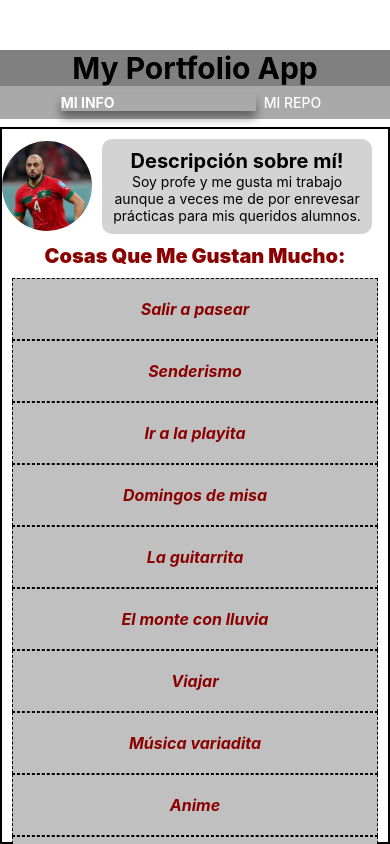
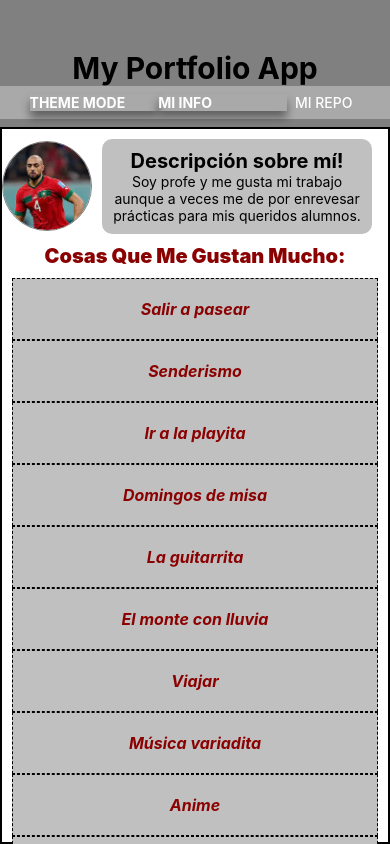
Before and after one commit to AlvaroNegrin/PGL-App-Modificada, a React Native app in the folder app-modificada/: screen / in a window 390 px wide. Shown: the top 844 px of the page. Built offline with nearby package versions, Linux system fonts and the light colour scheme.

Commit message:
feat(): Create a button and a useState to control de theme mode

```diff
--- a/app-modificada/App.tsx
+++ b/app-modificada/App.tsx
@@ -1,17 +1,30 @@
 import { useState } from 'react';
-import { Button, Pressable, ScrollView, StyleSheet, Text, View, Image } from 'react-native';
-import QRCode from 'react-native-qrcode-svg';
-import { styles } from './styles/MainStyles';
+import { View } from 'react-native';
+import { setMainStyles } from './styles/MainStyles';
 import Header from './components/Header';
 import Body from './components/Body';
+import { darkTheme, lightTheme } from './styles/ColorThemes';
 
 export default function App() {
   const [displayMyQR, setDisplayMyQR] = useState(true);
+  const [isDarkMode, setIsDarkMode] = useState(false);
+  const handleThemeMode = () => {
+    setIsDarkMode((prevTheme) => !prevTheme);
+  };
+  const theme = isDarkMode ? darkTheme : lightTheme;
+  const styles = setMainStyles(theme);
 
   return (
     <View style={styles.container}>
-      <Header title='My Portfolio App' onPressInfo={() => setDisplayMyQR(true)} onPressRepo={() => setDisplayMyQR(false)}/>
-      <Body displayMyQR = {displayMyQR}/>
+      <Header
+        title='My Portfolio App'
+        onPressInfo={() => setDisplayMyQR(true)}
+        onPressRepo={() => setDisplayMyQR(false)}
+        handleThemeMode={handleThemeMode}
+        isDarkMode={isDarkMode}
+        theme={theme}
+      />
+      <Body displayMyQR = {displayMyQR} isDarkMode={isDarkMode}/>
     </View>
   );
 }
--- a/app-modificada/components/Body.tsx
+++ b/app-modificada/components/Body.tsx
@@ -1,16 +1,20 @@
 import React from 'react'
 import PropTypes from 'prop-types'
 import { FlatList, Image, ScrollView, Text, View } from 'react-native'
-import { styles } from '../styles/MainStyles'
+import { setMainStyles } from '../styles/MainStyles'
 import QRCode from 'react-native-qrcode-svg'
 import { Card } from './Card'
 import { cards } from '../data/Cards'
+import { darkTheme, lightTheme, Theme } from '../styles/ColorThemes'
 
 type BodyProps = {
     displayMyQR: boolean
+    isDarkMode: boolean
 }
 
-const Body = ({displayMyQR}: BodyProps) => {
+const Body = ({displayMyQR, isDarkMode}: BodyProps) => {
+    const theme = isDarkMode ? darkTheme : lightTheme;
+    const styles = setMainStyles(theme);
   return (
     <>
       {displayMyQR ? (
@@ -31,7 +35,7 @@ const Body = ({displayMyQR}: BodyProps) => {
               Cosas que me gustan mucho:
             </Text>
             <FlatList style={styles.bodyItemList} data={cards} renderItem={({item}) => (
-                <Card info={item.info} />)}
+                <Card info={item.info} isDarkMode={isDarkMode} />)}
                 keyExtractor={(item, index) => `${index}-${item.info}`}>
             </FlatList>
           </View>
--- a/app-modificada/components/Card.tsx
+++ b/app-modificada/components/Card.tsx
@@ -1,12 +1,15 @@
 import React from 'react';
 import { Text, View } from 'react-native';
-import { styles } from '../styles/MainStyles';
+import { setMainStyles } from '../styles/MainStyles';
+import { darkTheme, lightTheme, Theme } from '../styles/ColorThemes';
 
 export type CardProps = {
   info: string
+  isDarkMode?: boolean
 }
-export const Card = (props: CardProps) => {
-  const {info} = props;
+export const Card = ({info, isDarkMode}: CardProps) => {
+    const theme = isDarkMode ? darkTheme : lightTheme;
+  const styles = setMainStyles(theme);
   return (
     <Text style={styles.bodyItem}>{info}</Text>
   )
--- a/app-modificada/components/Header.tsx
+++ b/app-modificada/components/Header.tsx
@@ -1,23 +1,32 @@
 import React from 'react'
 import { View, Text, Pressable, Button } from 'react-native'
-import { styles } from '../styles/MainStyles'
+import { setMainStyles} from '../styles/MainStyles'
+import { Theme } from '../styles/ColorThemes'
 
 type HeaderProps = {
     title: string
     onPressInfo: () => void
     onPressRepo: () => void
+    handleThemeMode: () => void
+    isDarkMode: boolean
+    theme: Theme
 }
 
 export const Header = (props: HeaderProps) => {
-    const {title, onPressInfo, onPressRepo} = props
+    const {title, onPressInfo, onPressRepo, handleThemeMode, isDarkMode, theme} = props
+    const styles = setMainStyles(theme);
   return (
       <View style={styles.headerContainer}>
         <Text style={styles.headerTitle}>{title}</Text>
         <View style={styles.buttonsContainer}>
+        <Pressable style={styles.buttonWrapper} onPress={handleThemeMode}>
+          <Text style={{...styles.buttonText, ...styles.shadowEffect}}>Theme Mode</Text>
+        </Pressable>
         <Pressable style={styles.buttonWrapper} onPress={onPressInfo}>
           <Text style={{...styles.buttonText, ...styles.shadowEffect}}>Mi info</Text>
         </Pressable>
         <Button onPress={onPressRepo} title="Mi Repo" color="light-gray" accessibilityLabel='A button that shows a QR code' />
+
         </View>
       </View>
 
--- a/app-modificada/styles/ColorThemes.ts
+++ b/app-modificada/styles/ColorThemes.ts
@@ -1,4 +1,16 @@
-export const lightTheme = {
+export type Theme = {
+    backgroundColor: string
+    textColor: string
+    headerBackground: string
+    buttonBackground: string
+    buttonTextColor: string
+    borderColor: string
+    avatarBorderColor: string
+    itemBackgroundColor: string
+    itemTextColor: string
+  }
+
+export const lightTheme: Theme = {
     backgroundColor: '#fff',
     textColor: '#000',
     headerBackground: 'gray',
@@ -10,7 +22,7 @@ export const lightTheme = {
     itemTextColor: 'darkred',
   };
 
-export const darkTheme = {
+export const darkTheme: Theme = {
     backgroundColor: '#121212',
     textColor: '#fff',
     headerBackground: '#333',
--- a/app-modificada/styles/MainStyles.tsx
+++ b/app-modificada/styles/MainStyles.tsx
@@ -1,10 +1,11 @@
 import { StyleSheet} from 'react-native';
+import { Theme } from './ColorThemes';
 
 
-export const styles = StyleSheet.create({
+/* export const setMainStyles = (theme: Theme) => StyleSheet.create({
     container: {
       flex: 1,
-      backgroundColor: '#fff',
+      backgroundColor: theme.backgroundColor,
       alignItems: 'center',
       justifyContent: 'center',
     },
@@ -107,4 +108,115 @@ export const styles = StyleSheet.create({
 
       elevation: 15,
     }
+  }); */
+  export const setMainStyles = (theme: Theme) => StyleSheet.create({
+    container: {
+      flex: 1,
+      backgroundColor: theme.backgroundColor,
+      alignItems: 'center',
+      justifyContent: 'center',
+    },
+    headerContainer: {
+      height: '15%',
+      paddingTop: 50,
+      width: '100%',
+      backgroundColor: theme.headerBackground,
+    },
+    headerTitle: {
+      textAlign: 'center',
+      fontWeight: 'bold',
+      textAlignVertical: 'center',
+      fontSize: 30,
+      color: theme.textColor,
+    },
+    buttonsContainer: {
+      flexDirection: 'row',
+      backgroundColor: theme.buttonBackground,
+      justifyContent: 'center',
+      alignItems: 'center',
+    },
+    buttonWrapper: {
+      width: '33%',
+    },
+    buttonText: {
+      color: theme.buttonTextColor,
+      fontWeight: 'bold',
+      textTransform: 'uppercase',
+    },
+    bodyContainer: {
+      width: '100%',
+      borderWidth: 2,
+      borderColor: theme.borderColor,
+      alignItems: 'center',
+      justifyContent: 'space-between',
+      height: '85%',
+    },
+    profileWrapper: {
+      flexDirection: 'row',
+      alignItems: 'center',
+    },
+    bodyAvatar: {
+      height: 90,
+      width: 90,
+      borderRadius: 100,
+      borderColor: theme.avatarBorderColor,
+      borderWidth: 1,
+    },
+    bodyDescription: {
+      margin: 10,
+      backgroundColor: theme.itemBackgroundColor,
+      padding: 10,
+      borderRadius: 10,
+      width: '70%',
+    },
+    descriptionTitle: {
+      textAlign: 'center',
+      fontWeight: '700',
+      fontSize: 20,
+      color: theme.textColor,
+    },
+    descriptionText: {
+      textAlign: 'center',
+      color: theme.textColor,
+    },
+    bodyItemTitle: {
+      color: theme.itemTextColor,
+      fontWeight: '900',
+      textTransform: 'capitalize',
+      fontSize: 20,
+      textAlign: 'center',
+    },
+    bodyItemList: {
+      padding: 10,
+    },
+    bodyItem: {
+      borderColor: theme.borderColor,
+      borderWidth: 1,
+      borderStyle: 'dashed',
+      padding: 20,
+      color: theme.itemTextColor,
+      textAlign: 'center',
+      fontWeight: 'bold',
+      fontStyle: 'italic',
+      fontSize: 16,
+      backgroundColor: theme.itemBackgroundColor,
+    },
+    qrCodeContainer: {
+      justifyContent: 'center',
+      borderWidth: 1,
+      width: '100%',
+      height: '100%',
+      alignItems: 'center',
+      borderColor: theme.borderColor,
+    },
+    shadowEffect: {
+      shadowColor: "#000",
+      shadowOffset: {
+        width: 0,
+        height: 7,
+      },
+      shadowOpacity: 0.43,
+      shadowRadius: 9.51,
+      elevation: 15,
+    },
   });
```
